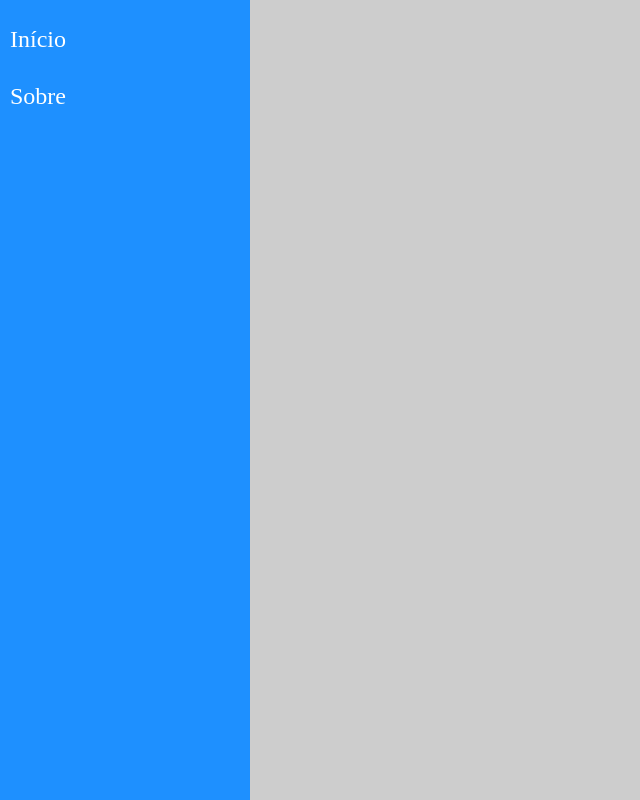
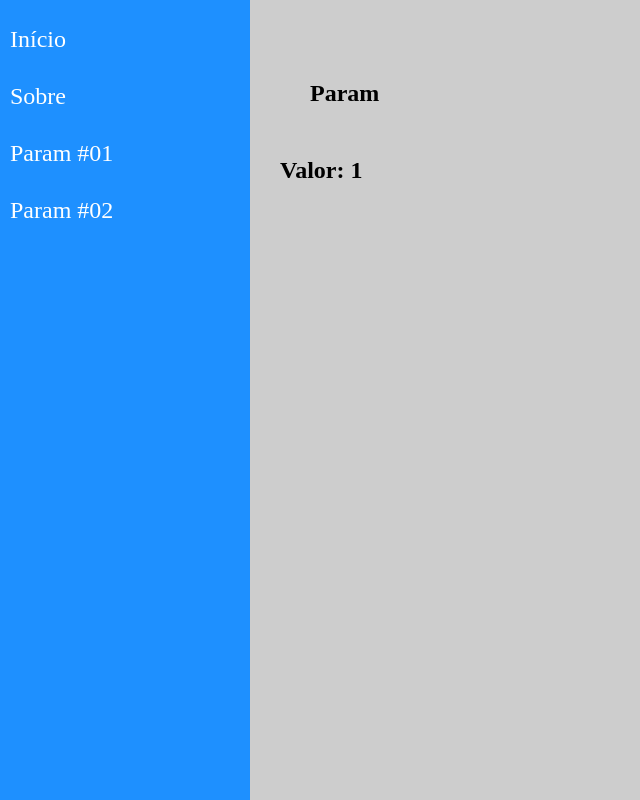
Before and after one commit to immerfallen/ReactRouter, a React (Create React App) app: page /param/1 in a window 1280 px wide. Shown: the whole page, without its empty margins (0-640 px from the left). Built offline with nearby package versions, Linux system fonts and the light colour scheme.

Commit message:
passando parametros entre os componentes usando useState

```diff
--- a/src/components/layout/Content.jsx
+++ b/src/components/layout/Content.jsx
@@ -3,6 +3,7 @@
 import {Switch, Route} from 'react-router-dom'
 import Home from '../../views/examples/Home'
 import About from '../../views/examples/About'
+import Param from '../../views/examples/Param'
 
 
 const Content = props => (
@@ -14,6 +15,9 @@
            <Route path="/about">
                <About/>
            </Route>
+           <Route path="/param/:id">
+               <Param/>
+           </Route>
        </Switch>
     </aside>
 )
--- a/src/components/layout/Menu.jsx
+++ b/src/components/layout/Menu.jsx
@@ -12,6 +12,12 @@
         <li>
           <Link to="/about">Sobre</Link>
         </li>
+        <li>
+          <Link to="/param/123">Param #01</Link>
+        </li>
+        <li>
+          <Link to="/param/loucura">Param #02</Link>
+        </li>
       </ul>
     </nav>
   </aside>
--- /dev/null
+++ b/src/views/examples/Param.jsx
@@ -0,0 +1,15 @@
+import React from "react";
+import {useParams} from 'react-router-dom'
+
+const Param = (props) => {
+    const {id} = useParams()
+    return (
+    <div>
+        <h1 className="Param">Param</h1>
+        <h2>Valor: {id}</h2>
+      </div>
+    )
+    }
+
+
+export default Param;
```
